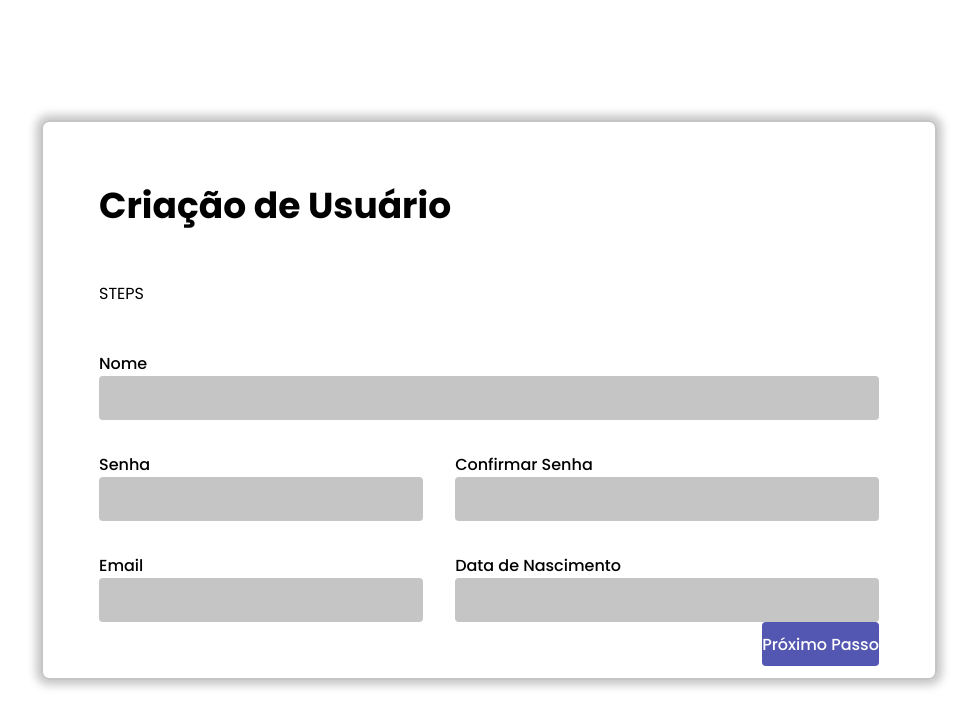
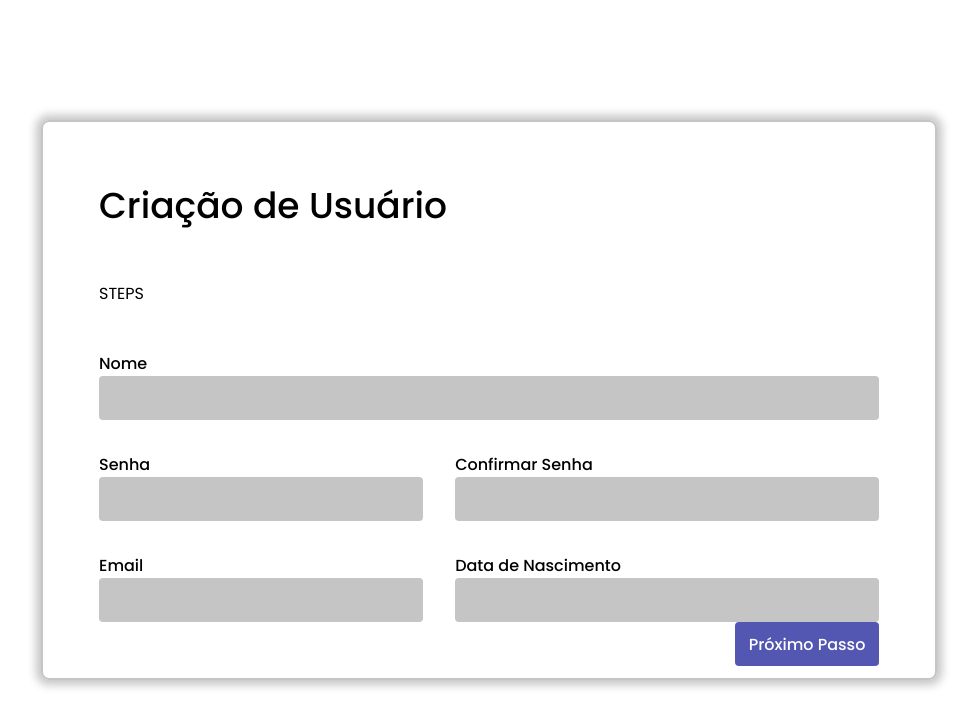
Before and after one commit to braulioportela79/user-form, a React (Create React App) app: page / in a window 1280 px wide. Shown: the top 728 px of the page, without its empty margins (151-1128 px from the left). Built offline with nearby package versions, Linux system fonts and the light colour scheme.

Commit message:
feature: absolute path

```diff
--- a/src/components/Header/index.tsx
+++ b/src/components/Header/index.tsx
@@ -1,4 +1,4 @@
-import { StyledTitle } from "../../styles/typograghy";
+import { StyledTitle } from "styles/typograghy";
 import * as S from "./styles";
 
 export const Header = () => {
--- a/src/components/Theme/index.tsx
+++ b/src/components/Theme/index.tsx
@@ -1,6 +1,6 @@
 import { ReactNode } from "react";
 import * as S from "./styles";
-import { Header } from "../Header";
+import {Header} from "components/Header";
 
 type Props = {
   children: ReactNode;
--- a/src/components/Theme/styles.tsx
+++ b/src/components/Theme/styles.tsx
@@ -3,8 +3,6 @@ import styled from "styled-components";
 export const Container = styled.div`
   height: 100vh;
   display: flex;
-  justify-content: flex-end;
-  align-items: right;
 `;
 
 export const Area = styled.div`
--- a/src/pages/FormStep1/index.tsx
+++ b/src/pages/FormStep1/index.tsx
@@ -1,8 +1,14 @@
+import { useNavigate } from "react-router-dom";
 import * as S from "./styles";
-import { Theme } from "../../components/Theme";
-import { StyledButton } from "../../styles/buttons";
+import { StyledButton } from "styles/buttons";
+import { Theme } from "components/Theme";
 
 export const FormStep1 = () => {
+  const navigate = useNavigate();
+  const handleNextStep = () => {
+    navigate("/step2");
+  };
+
   return (
     <Theme>
       <S.Form>
@@ -27,7 +33,12 @@ export const FormStep1 = () => {
           <input type="text" />
         </label>
       </S.Form>
-      <StyledButton fontSize="md" buttonColor="purple" buttonSize="sm">
+      <StyledButton
+        fontSize="md"
+        buttonColor="purple"
+        buttonSize="sm"
+        onClick={handleNextStep}
+      >
         <b>Próximo Passo</b>
       </StyledButton>
     </Theme>
--- a/src/styles/buttons.tsx
+++ b/src/styles/buttons.tsx
@@ -14,6 +14,7 @@ export const StyledButton = styled.button<iStyledButtonProps>`
     font-weight: 500;
   }
 
+  min-width: 9rem;
   color: ${({ theme }) => theme.colors.white};
   border-radius: 4px;
   padding: 0.6rem 0;
--- a/src/styles/typograghy.tsx
+++ b/src/styles/typograghy.tsx
@@ -1,8 +1,9 @@
 import styled, { css } from "styled-components";
-// import { ThemeColors } from "./global";
-import { BaseTitle } from "./components/base-title";
+import { BaseTitle } from "styles/components/base-title";
 
 export const StyledTitle = styled(BaseTitle)`
+  font-weight: ${({ fontWeight }) => fontWeight};
+
   ${({ fontSize }) => {
     switch (fontSize) {
       case "lg":
```
Also changed, not shown: tsconfig.json (+4 -9 lines).
